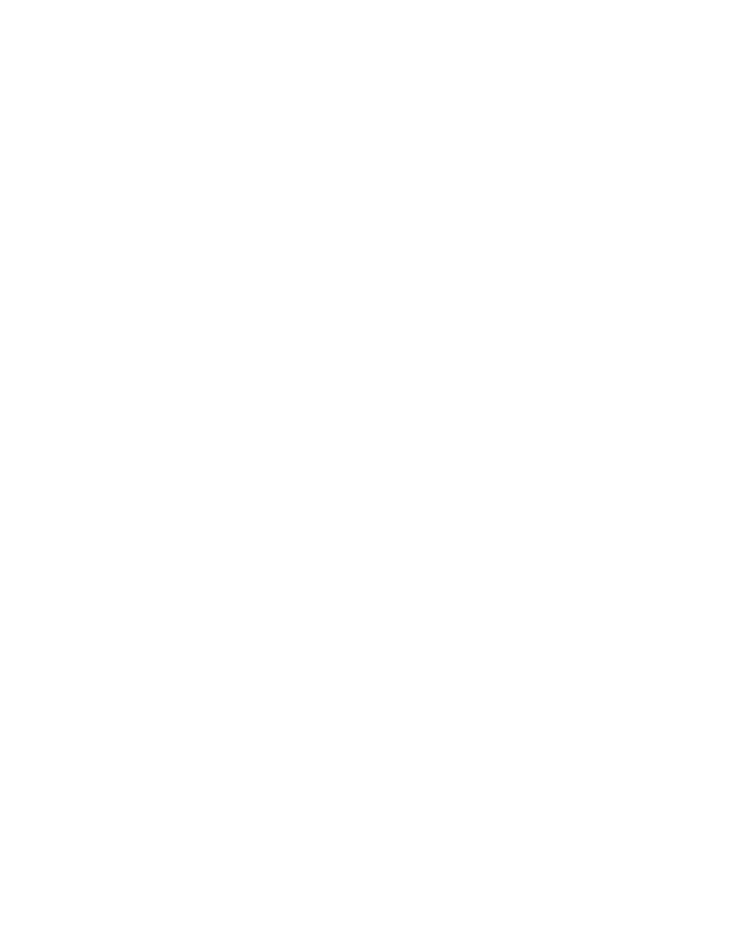
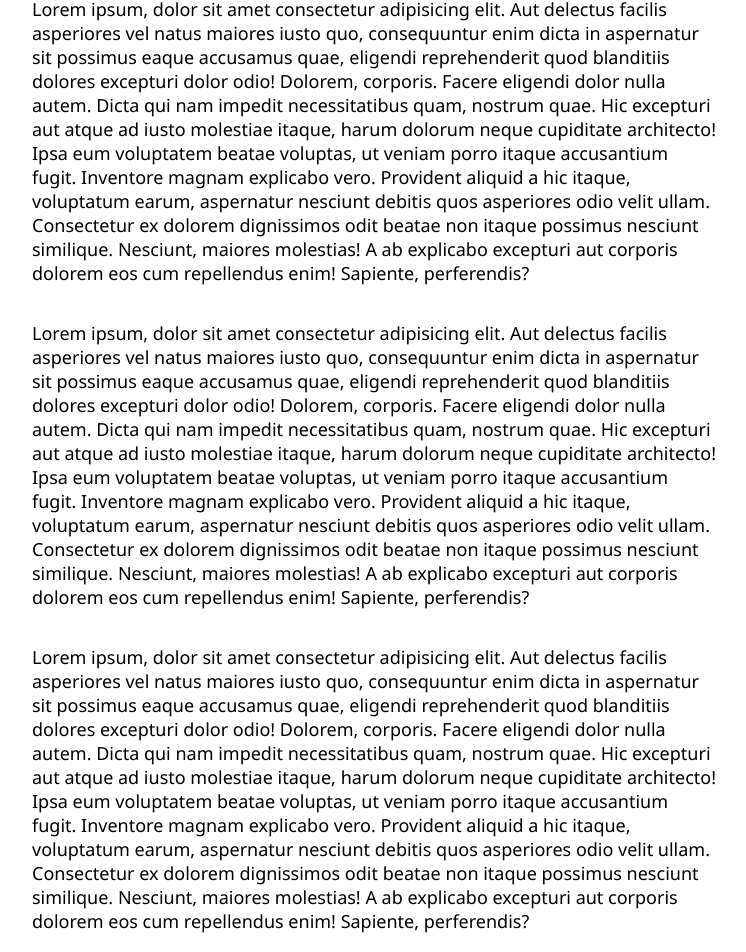
Before and after one commit to mszahan/react_learning, a React (Vite) app in the folder expore_react/mernstack/: page /about in a window 1280 px wide. Shown: the part 190-1142 px from the top of the page, without its empty margins (258-1004 px from the left). Before the commit the page ends 800 px from the top, so only its background shows below. Built offline with nearby package versions, Linux system fonts and the light colour scheme.

Commit message:
added some lorem content to homepage and about page

```diff
--- a/expore_react/mernstack/src/pages/AboutPage.jsx
+++ b/expore_react/mernstack/src/pages/AboutPage.jsx
@@ -1,6 +1,43 @@
 const AboutPage = () => {
     return (
-        <h1>This is the about page</h1>
+        <>
+        <h1>About Me</h1>
+
+        <p>
+            Lorem ipsum, dolor sit amet consectetur adipisicing elit. Aut delectus facilis asperiores vel natus maiores iusto quo,
+            consequuntur enim dicta in aspernatur sit possimus eaque accusamus quae, eligendi reprehenderit quod blanditiis
+            dolores excepturi dolor odio! Dolorem, corporis. Facere eligendi dolor nulla autem.
+            Dicta qui nam impedit necessitatibus quam, nostrum quae. Hic excepturi aut atque ad iusto molestiae itaque,
+            harum dolorum neque cupiditate architecto! Ipsa eum voluptatem beatae voluptas, ut veniam porro itaque
+             accusantium fugit. Inventore magnam explicabo vero. Provident aliquid a hic itaque, voluptatum earum,
+             aspernatur nesciunt debitis quos asperiores odio velit ullam. Consectetur ex dolorem dignissimos odit
+             beatae non itaque possimus nesciunt similique. Nesciunt, maiores molestias!
+            A ab explicabo excepturi aut corporis dolorem eos cum repellendus enim! Sapiente, perferendis?
+        </p>
+        <p>
+            Lorem ipsum, dolor sit amet consectetur adipisicing elit. Aut delectus facilis asperiores vel natus maiores iusto quo,
+            consequuntur enim dicta in aspernatur sit possimus eaque accusamus quae, eligendi reprehenderit quod blanditiis
+            dolores excepturi dolor odio! Dolorem, corporis. Facere eligendi dolor nulla autem.
+            Dicta qui nam impedit necessitatibus quam, nostrum quae. Hic excepturi aut atque ad iusto molestiae itaque,
+            harum dolorum neque cupiditate architecto! Ipsa eum voluptatem beatae voluptas, ut veniam porro itaque
+             accusantium fugit. Inventore magnam explicabo vero. Provident aliquid a hic itaque, voluptatum earum,
+             aspernatur nesciunt debitis quos asperiores odio velit ullam. Consectetur ex dolorem dignissimos odit
+             beatae non itaque possimus nesciunt similique. Nesciunt, maiores molestias!
+            A ab explicabo excepturi aut corporis dolorem eos cum repellendus enim! Sapiente, perferendis?
+        </p>
+        <p>
+            Lorem ipsum, dolor sit amet consectetur adipisicing elit. Aut delectus facilis asperiores vel natus maiores iusto quo,
+            consequuntur enim dicta in aspernatur sit possimus eaque accusamus quae, eligendi reprehenderit quod blanditiis
+            dolores excepturi dolor odio! Dolorem, corporis. Facere eligendi dolor nulla autem.
+            Dicta qui nam impedit necessitatibus quam, nostrum quae. Hic excepturi aut atque ad iusto molestiae itaque,
+            harum dolorum neque cupiditate architecto! Ipsa eum voluptatem beatae voluptas, ut veniam porro itaque
+             accusantium fugit. Inventore magnam explicabo vero. Provident aliquid a hic itaque, voluptatum earum,
+             aspernatur nesciunt debitis quos asperiores odio velit ullam. Consectetur ex dolorem dignissimos odit
+             beatae non itaque possimus nesciunt similique. Nesciunt, maiores molestias!
+            A ab explicabo excepturi aut corporis dolorem eos cum repellendus enim! Sapiente, perferendis?
+        </p>
+
+        </>
     )
 }
 
--- a/expore_react/mernstack/src/pages/ArticleListPage.jsx
+++ b/expore_react/mernstack/src/pages/ArticleListPage.jsx
@@ -1,4 +1,3 @@
-import { Link } from 'react-router-dom';
 import ArticleList from '../components/ArticleList';
 import articles from './article-content'
 
--- a/expore_react/mernstack/src/pages/HomePage.jsx
+++ b/expore_react/mernstack/src/pages/HomePage.jsx
@@ -1,6 +1,30 @@
 const HomePage = () => {
     return (
-        <h1>Home page</h1>
+        <>
+        <h1>Welcome to my blog</h1>
+
+        <p>
+            Lorem ipsum dolor, sit amet consectetur adipisicing elit. Perspiciatis quidem est incidunt minima molestias
+            velit! Ullam, odit consectetur praesentium unde voluptas qui eius! Quidem consectetur doloribus,
+             quia reiciendis ea asperiores quam delectus labore nesciunt,
+            qui est eveniet nostrum nihil expedita illo eius dolores? Adipisci ipsam illo quam expedita ipsa temporibus.
+        </p>
+
+        <p>
+            Lorem ipsum dolor, sit amet consectetur adipisicing elit. Perspiciatis quidem est incidunt minima molestias
+            velit! Ullam, odit consectetur praesentium unde voluptas qui eius! Quidem consectetur doloribus,
+             quia reiciendis ea asperiores quam delectus labore nesciunt,
+            qui est eveniet nostrum nihil expedita illo eius dolores? Adipisci ipsam illo quam expedita ipsa temporibus.
+        </p>
+
+        <p>
+            Lorem ipsum dolor, sit amet consectetur adipisicing elit. Perspiciatis quidem est incidunt minima molestias
+            velit! Ullam, odit consectetur praesentium unde voluptas qui eius! Quidem consectetur doloribus,
+             quia reiciendis ea asperiores quam delectus labore nesciunt,
+            qui est eveniet nostrum nihil expedita illo eius dolores? Adipisci ipsam illo quam expedita ipsa temporibus.
+        </p>
+
+        </>
     )
 }
 
```
